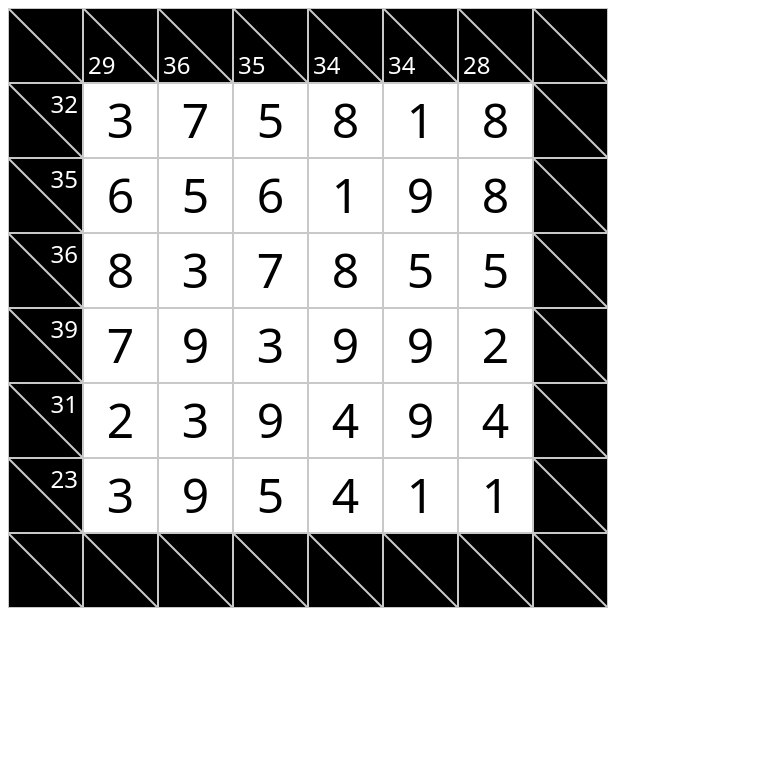
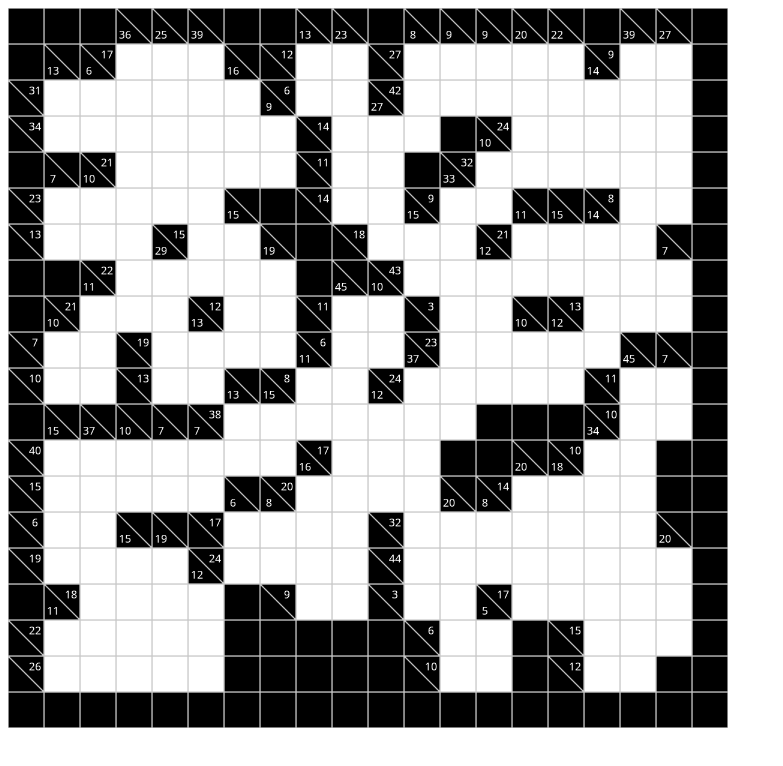
Before and after one commit to 44100hertz/kakuro, a plain HTML site: page index.html in a window 1280 px wide. Shown: the whole page, without its empty margins (0-783 px from the left). Drawn offline with Linux system fonts and the light colour scheme.

Commit message:
pretty good algorithm (needs continuity check)

```diff
--- a/index.html
+++ b/index.html
@@ -4,7 +4,7 @@
     <head>
     </head>
     <body>
-        <canvas id="game_board", width="600", height="600", style=""></canvas>
+        <canvas id="game_board", width="1200", height="1200", style="max-height:90vh", style="max-width:90vw", style="margin:0"></canvas>
         <script src="kakuro.js"></script>
     </body>
 </html>
--- a/kakuro.js
+++ b/kakuro.js
@@ -2,6 +2,8 @@
 
 let canvas = document.getElementById('game_board');
 let ctx = canvas.getContext('2d');
+
+const random_int = (bound) => Math.floor(Math.random() * bound);
 
 const array2d = (width, height, fn) =>
       Array(width).fill().map(
@@ -9,17 +11,17 @@ const array2d = (width, height, fn) =>
               (_, x) => fn(x, y)));
 
 const for_2d = (board, fn) =>
-      board.forEach((row, y) => row.forEach((_, x) => fn(x, y)));
+      board.forEach((row, y) => row.forEach((cell, x) => fn(x, y, cell)));
 
-const draw_board = (board) => for_2d(board, (x, y) => {
+const draw_board = (board) => for_2d(board, (x, y, cell) => {
     const width = canvas.width / board[0].length;
     const height = canvas.height / board.length;
     const xpos = width * x, ypos = height * y;
-    const cell = board[y][x];
-    switch (cell.kind) {
+    const font_size = height * 0.6;
+    switch (cell.type) {
     case 'num':
         ctx.fillStyle = 'rgb(0, 0, 0)';
-        ctx.font = '48px sans';
+        ctx.font = `${font_size}px sans`;
         ctx.textAlign = 'center';
         ctx.textBaseline = 'middle';
 
@@ -27,6 +29,7 @@ const draw_board = (board) => for_2d(board, (x, y) => {
         ctx.strokeRect(xpos, ypos, width, height);
 
         // HACK: manual metrics
+        break;
         ctx.fillText(cell.value, xpos+width/2, ypos+height*0.55, width);
         break;
     case 'hint':
@@ -37,56 +40,148 @@ const draw_board = (board) => for_2d(board, (x, y) => {
         ctx.strokeStyle = 'rgb(200, 200, 200)';
         ctx.strokeRect(xpos, ypos, width, height);
 
+        if (!cell.hintv && !cell.hinth)
+            break;
+
         ctx.beginPath();
         ctx.moveTo(xpos, ypos);
         ctx.lineTo(xpos+width, ypos+width);
         ctx.closePath();
         ctx.stroke();
 
-        ctx.font = '24px sans';
+        ctx.font = `${font_size*0.5}px sans`;
         ctx.fillStyle = 'rgb(255, 255, 255)';
         ctx.textAlign = 'center';
         // HACK: manual metrics
-        if (cell.hintl) {
+        if (cell.hintv) {
             ctx.textBaseline = 'hanging';
-            ctx.fillText(cell.hintl, xpos + width*1/4, ypos + height*0.6, width);
+            ctx.fillText(cell.hintv, xpos + width*1/4, ypos + height*0.6, width);
         }
-        if (cell.hintr) {
+        if (cell.hinth) {
             ctx.textBaseline = 'alphabetic';
-            ctx.fillText(cell.hintr, xpos + width*3/4, ypos + height*0.4, width);
+            ctx.fillText(cell.hinth, xpos + width*3/4, ypos + height*0.4, width);
         }
         break;
     default: break;
     }
 });
 
-const calc_hints = (board) => for_2d(board, (x, y) => {
-    if (board[y][x].kind != 'hint')
-        return;
+const for_num_group = (board, x, y, xoff, yoff, fn, len=0) => {
+    x += xoff;
+    y += yoff;
+    const cell = board[y] && board[y][x];
+    if (cell && cell.type == "num") {
+        fn(x, y, cell);
+        return for_num_group(board, x, y, xoff, yoff, fn, ++len);
+    }
+    return [len, x, y];
+};
 
-    const cell_num = (x, y) => board[y] && board[y][x] && board[y][x].value;
+const calc_nums = (board) => {
+    // group numbers together
+    for_2d(board, (x, y, cell) => {
+        if (cell.type != 'hint') return;
+        const group_cells = (xoff, yoff, seen_index) => {
+            const seen = [];
+            for_num_group(board, x, y, xoff, yoff, (x, y, cell) => {
+                cell[seen_index] = seen;
+            });
+        };
+        group_cells(1, 0, "seenh");
+        group_cells(0, 1, "seenv");
+    });
 
-    const search_and_total = (x, y, xoff, yoff) => {
-        const num = cell_num(x+xoff, y+yoff);
-        return num ? num + search_and_total(x+xoff, y+yoff, xoff, yoff) : 0;
+    // calculate number for each cell
+    for_2d(board, (x, y, cell) => {
+        if (cell.type != 'num') return;
+        let value = random_int(9) + 1;
+        const orig_value = value;
+        while (cell.seenh[value] || cell.seenv[value]) {
+            value = (value % 9) + 1; // increment and wrap from 9->1
+            if (value == orig_value) {
+                throw Error('Cannot make board!');
+            }
+        }
+        cell.seenh[value] = true;
+        cell.seenv[value] = true;
+        cell.value = value;
+    });
+
+    // total hints
+    for_2d(board, (x, y, cell) => {
+        if (cell.type != 'hint') return;
+        const total_cells = (xoff, yoff) => {
+            let total = 0;
+            for_num_group(board, x, y, xoff, yoff, (x, y, cell) => {
+                total += cell.value;
+            });
+            return total;
+        };
+        cell.hintv = total_cells(0, 1);
+        cell.hinth = total_cells(1, 0);
+    });
+};
+
+const fix_board = (board) => {
+    let fix_again = true;
+    const fix_dir = (xoff, yoff) => {
+        for_2d(board, (x, y, cell) => {
+            if (cell.type != "hint") return;
+            const [len, ex, ey] = for_num_group(board, x, y, xoff, yoff, () => {});
+            const endcell = board[ey] && board[ey][ex];
+            if (len == 1) {
+                // clear out neighbors
+                fix_again = true;
+                if (!endcell || endcell.border ||
+                    (Math.random() < 0.5 && !cell.border))
+                {
+                    cell.type = 'num';
+                } else {
+                    endcell.type = 'num';
+                }
+            } else if (len > 9) {
+                // fill in row
+                fix_again = true;
+                for_num_group(board, x, y, xoff, yoff, (x, y, cell) => {
+                    if (Math.random() < 0.5)
+                        cell.type = 'hint';
+                });
+            }
+        });
     };
+    while (fix_again) {
+        fix_again = false;
+        fix_dir(0, 1);
+        fix_dir(1, 0);
+    }
+};
 
-    board[y][x].hintl = search_and_total(x, y, 0, 1);
-    board[y][x].hintr = search_and_total(x, y, 1, 0);
-});
-
-const border_board = (w, h) => {
-    let board = array2d(w, h, (x, y) => {
-        if (x == 0 || x == w-1 || y == 0 || y == h-1) {
-            return {kind: 'hint'};
+const random_board = (w, h, gap_chance) => {
+    const board = array2d(w+2, h+2, (x, y) => {
+        if (x == 0 || x == w+1 || y == 0 || y == h+1) {
+            return {type: 'hint', border: true};
         } else {
-            const value = Math.floor(Math.random() * 9.0 + 1.0);
-            return {kind: 'num', value};
+            return {type: 'num'};
         }
     });
-    calc_hints(board);
+    for (let i=0; i<(gap_chance * w * h); ++i) {
+        const [x, y] = [random_int(w)+1, random_int(w)+1];
+        const cell = board[y][x];
+        if (cell.type == 'hint') --i; // try again until enough filled
+        cell.type = 'hint';
+    }
+    fix_board(board);
     return board;
 };
 
-const board = border_board(8, 8);
+const make_board = () => {
+    const board = random_board(18, 18, 0.5);
+    try {
+        calc_nums(board);
+    } catch (err) {
+        return make_board();
+    }
+    return board;
+};
+const board = make_board();
 draw_board(board);
```
